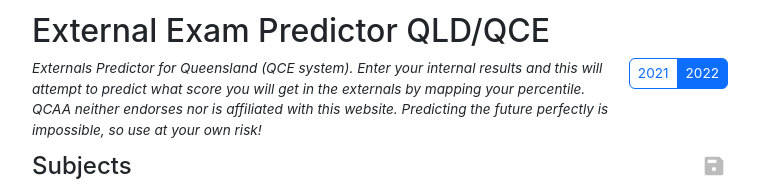
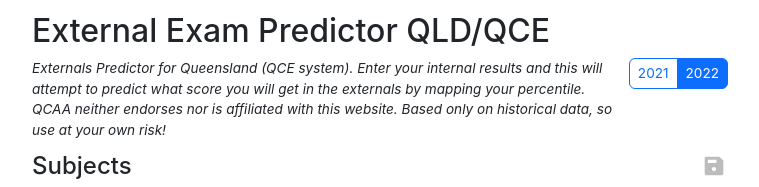
Before and after one commit to rw-a/externals-predictor, a React (Vite) app: page / in a window 1280 px wide. Shown: the top 187 px of the page, without its empty margins (260-1019 px from the left). Built offline with nearby package versions, Linux system fonts and the light colour scheme.

Commit message:
updated description

```diff
--- a/src/App.tsx
+++ b/src/App.tsx
@@ -80,7 +80,7 @@
 					Enter your internal results and this will attempt to predict what score
 					you will get in the externals by mapping your percentile.
 					QCAA neither endorses nor is affiliated with this website.
-					Predicting the future perfectly is impossible, so use at your own risk!
+					Based only on historical data, so use at your own risk!
 				</p>
 				<YearSelector onYearSelect={handleYearSelect}></YearSelector>
 			</div>
```
